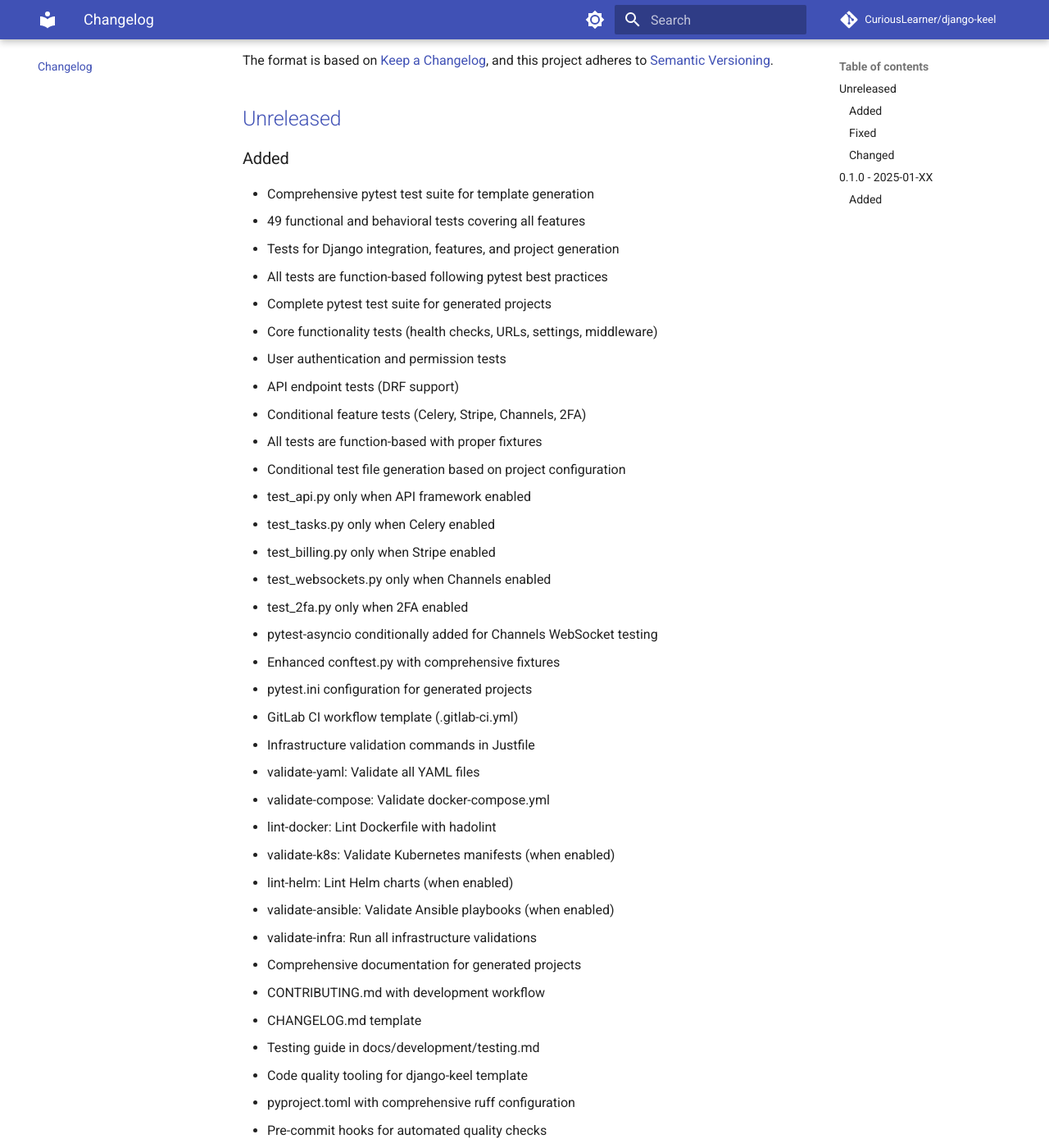
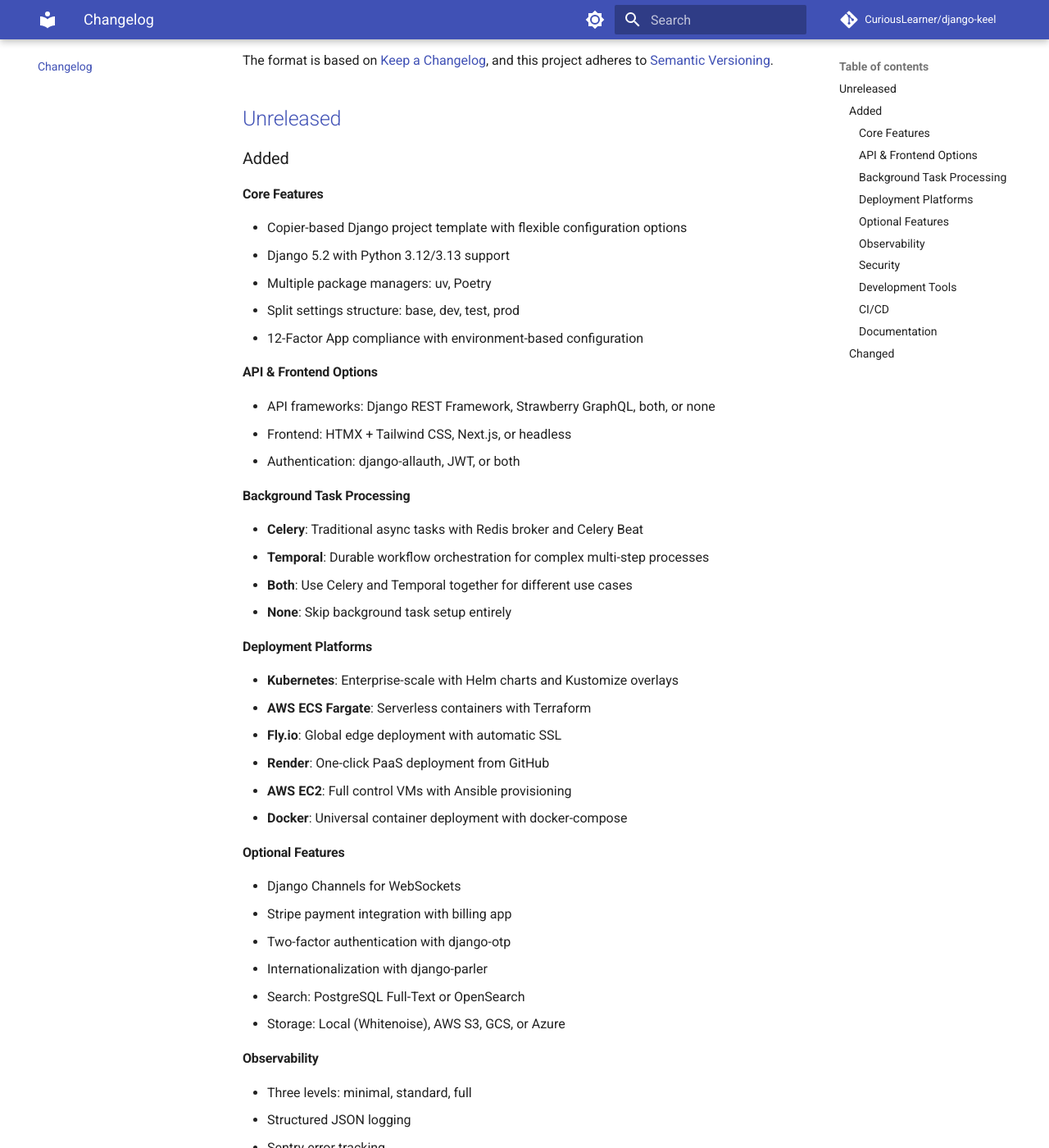
Before and after one commit to CuriousLearner/django-keel, an MkDocs documentation site: the page built from docs/CHANGELOG.md, in a window 1280 px wide and 1400 px high, scrolled down 208 px. Shown: the whole window at 82% size. Built offline with MkDocs 1.6.1 and Material for MkDocs 9.7.7, drawn with Linux system fonts in a browser that asks for light colours; comment, search, counter and statistics services are not loaded; the version menu is left out; some of the changed text lies outside the part shown.

Commit message:
docs: simplify changelog by keeping only unreleased features
Removed premature 0.1.0 release section and merged all features
into a single Unreleased section. The changelog now focuses on
user-facing features without excessive implementation details.

This is more appropriate since no official release has been made yet.

```diff
--- a/docs/CHANGELOG.md
+++ b/docs/CHANGELOG.md
@@ -8,107 +8,76 @@
 ## [Unreleased]
 
 ### Added
-- Comprehensive pytest test suite for template generation
-  - 49 functional and behavioral tests covering all features
-  - Tests for Django integration, features, and project generation
-  - All tests are function-based following pytest best practices
-- Complete pytest test suite for generated projects
-  - Core functionality tests (health checks, URLs, settings, middleware)
-  - User authentication and permission tests
-  - API endpoint tests (DRF support)
-  - Conditional feature tests (Celery, Stripe, Channels, 2FA)
-  - All tests are function-based with proper fixtures
-- Conditional test file generation based on project configuration
-  - test_api.py only when API framework enabled
-  - test_tasks.py only when Celery enabled
-  - test_billing.py only when Stripe enabled
-  - test_websockets.py only when Channels enabled
-  - test_2fa.py only when 2FA enabled
-- pytest-asyncio conditionally added for Channels WebSocket testing
-- Enhanced conftest.py with comprehensive fixtures
-- pytest.ini configuration for generated projects
-- GitLab CI workflow template (.gitlab-ci.yml)
-- Infrastructure validation commands in Justfile
-  - validate-yaml: Validate all YAML files
-  - validate-compose: Validate docker-compose.yml
-  - lint-docker: Lint Dockerfile with hadolint
-  - validate-k8s: Validate Kubernetes manifests (when enabled)
-  - lint-helm: Lint Helm charts (when enabled)
-  - validate-ansible: Validate Ansible playbooks (when enabled)
-  - validate-infra: Run all infrastructure validations
-- Comprehensive documentation for generated projects
-  - CONTRIBUTING.md with development workflow
-  - CHANGELOG.md template
-  - Testing guide in docs/development/testing.md
-- Code quality tooling for django-keel template
-  - pyproject.toml with comprehensive ruff configuration
-  - Pre-commit hooks for automated quality checks
-  - Enhanced CONTRIBUTING.md with code quality guidelines
 
-### Fixed
-- All linting issues in test files (14 issues)
-  - Removed unused imports
-  - Fixed import ordering with isort
-  - Fixed type hints to use modern Python 3.12 syntax
-  - Removed unused variables
-- Template rendering issues with Django template tags
-- Jinja2 whitespace control in GitHub Actions CI workflow
-- Jinja2 whitespace control in docker-compose.yml breaking YAML indentation
-- Jinja2 whitespace control in mkdocs.yml breaking YAML structure
-- Allauth middleware configuration for Django 5.2
-- YAML indentation in CI workflow templates
-- Settings import tests with proper .env file setup
-- Justfile syntax for install/update commands
+#### Core Features
+- Copier-based Django project template with flexible configuration options
+- Django 5.2 with Python 3.12/3.13 support
+- Multiple package managers: uv, Poetry
+- Split settings structure: base, dev, test, prod
+- 12-Factor App compliance with environment-based configuration
+
+#### API & Frontend Options
+- API frameworks: Django REST Framework, Strawberry GraphQL, both, or none
+- Frontend: HTMX + Tailwind CSS, Next.js, or headless
+- Authentication: django-allauth, JWT, or both
+
+#### Background Task Processing
+- **Celery**: Traditional async tasks with Redis broker and Celery Beat
+- **Temporal**: Durable workflow orchestration for complex multi-step processes
+- **Both**: Use Celery and Temporal together for different use cases
+- **None**: Skip background task setup entirely
+
+#### Deployment Platforms
+- **Kubernetes**: Enterprise-scale with Helm charts and Kustomize overlays
+- **AWS ECS Fargate**: Serverless containers with Terraform
+- **Fly.io**: Global edge deployment with automatic SSL
+- **Render**: One-click PaaS deployment from GitHub
+- **AWS EC2**: Full control VMs with Ansible provisioning
+- **Docker**: Universal container deployment with docker-compose
+
+#### Optional Features
+- Django Channels for WebSockets
+- Stripe payment integration with billing app
+- Two-factor authentication with django-otp
+- Internationalization with django-parler
+- Search: PostgreSQL Full-Text or OpenSearch
+- Storage: Local (Whitenoise), AWS S3, GCS, or Azure
+
+#### Observability
+- Three levels: minimal, standard, full
+- Structured JSON logging
+- Sentry error tracking
+- OpenTelemetry instrumentation
+- Prometheus metrics
+- Health check endpoints with django-alive
+
+#### Security
+- SOPS for encrypted secrets management
+- Security profiles: standard or strict
+- Content Security Policy with django-csp
+- Rate limiting and brute-force protection
+
+#### Development Tools
+- Ruff for linting and formatting
+- mypy for type checking
+- pre-commit hooks
+- pytest test suite
+- Justfile with 50+ common tasks
+- Infrastructure validation commands
+
+#### CI/CD
+- GitHub Actions workflow template
+- GitLab CI workflow template
+
+#### Documentation
+- ReadTheDocs integration with MkDocs Material theme
+- Getting started guides
+- Feature comparison tables
+- Deployment guides for all platforms
+- Background tasks decision guide
+- Contributing guidelines
 
 ### Changed
-- Converted all tests from class-based to function-based
-- Updated test organization with comment headers instead of classes
-- Improved test documentation in tests/README.md
+- Background tasks configuration: `background_tasks` parameter with options: "celery", "temporal", "both", or "none"
 
-## [0.1.0] - 2025-01-XX
-
-### Added
-- Initial release of Django Keel template
-- Copier-based template for modern Django projects
-- Django 5.2 with Python 3.12/3.13 support
-- Multiple package managers (uv, Poetry)
-- Multiple API frameworks (DRF, Strawberry GraphQL, both, or none)
-- Multiple frontend options (HTMX + Tailwind, Next.js, or none)
-- Multiple authentication backends (django-allauth, JWT, or both)
-- Optional features:
-  - Celery for background tasks
-  - Django Channels for WebSockets
-  - Stripe payment integration
-  - Two-factor authentication (TOTP)
-  - Internationalization (i18n)
-  - Search (PostgreSQL FTS, OpenSearch)
-- Multiple deployment targets:
-  - Kubernetes with Helm charts and Kustomize
-  - AWS EC2 with Ansible playbooks
-- Observability options (minimal, standard, full)
-  - Structured logging
-  - Sentry error tracking
-  - OpenTelemetry instrumentation
-  - Prometheus metrics
-- Multiple storage backends (local + Whitenoise, AWS S3, GCP GCS, Azure)
-- Modern development tooling:
-  - Ruff for linting and formatting
-  - mypy for type checking
-  - pre-commit hooks
-  - GitHub Actions / GitLab CI workflows
-- Security features:
-  - SOPS for encrypted secrets
-  - Security profiles (standard, strict)
-  - Vulnerability scanning with Trivy
-- Comprehensive documentation:
-  - MkDocs-based documentation
-  - Architecture Decision Records (ADRs)
-  - Getting started guides
-- Developer experience:
-  - Justfile for common tasks
-  - Docker Compose for development
-  - Split settings (dev, test, prod)
-  - .env.example template
-
-[Unreleased]: https://github.com/CuriousLearner/django-keel/compare/v0.1.0...HEAD
-[0.1.0]: https://github.com/CuriousLearner/django-keel/releases/tag/v0.1.0
+[Unreleased]: https://github.com/CuriousLearner/django-keel/compare/HEAD...HEAD
```
